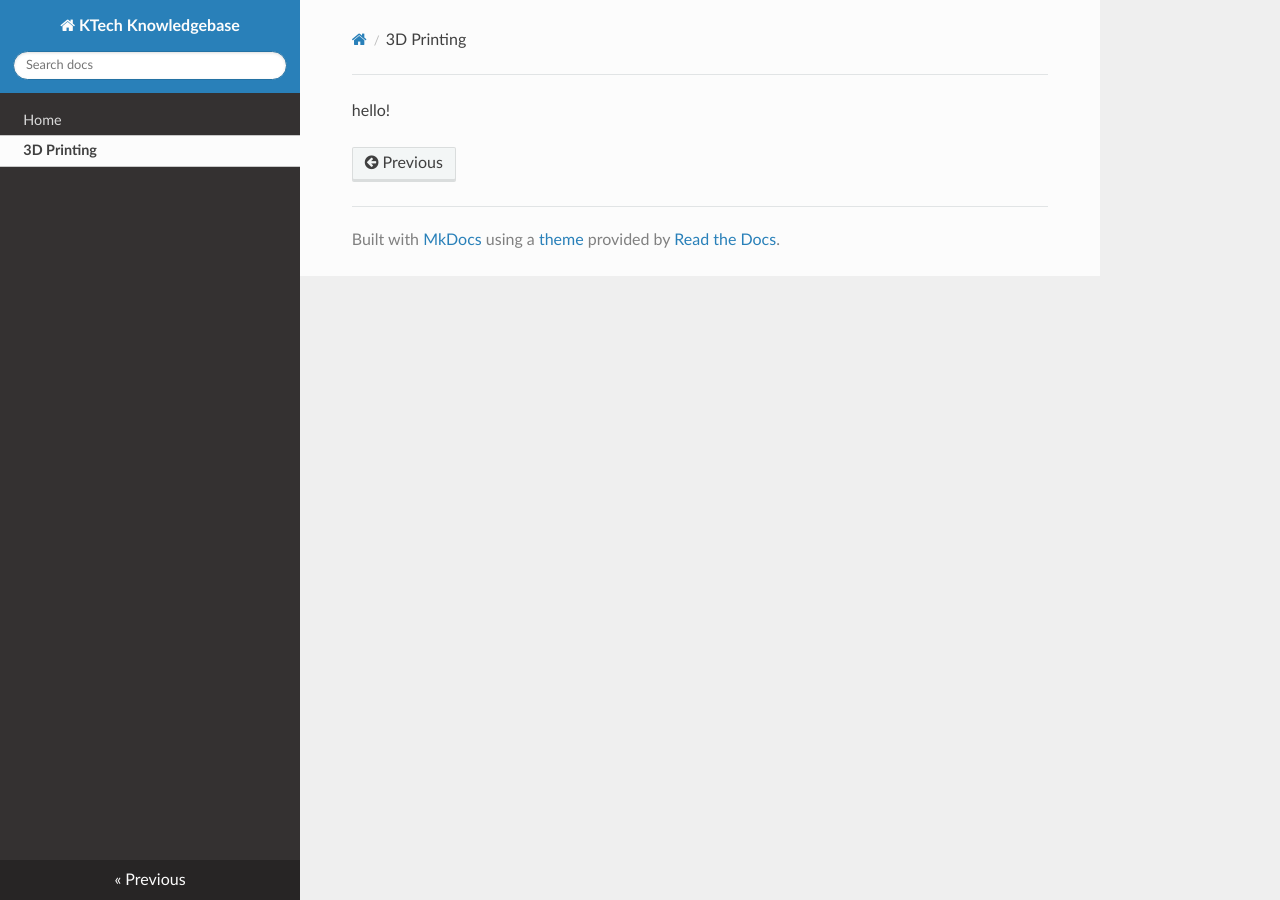
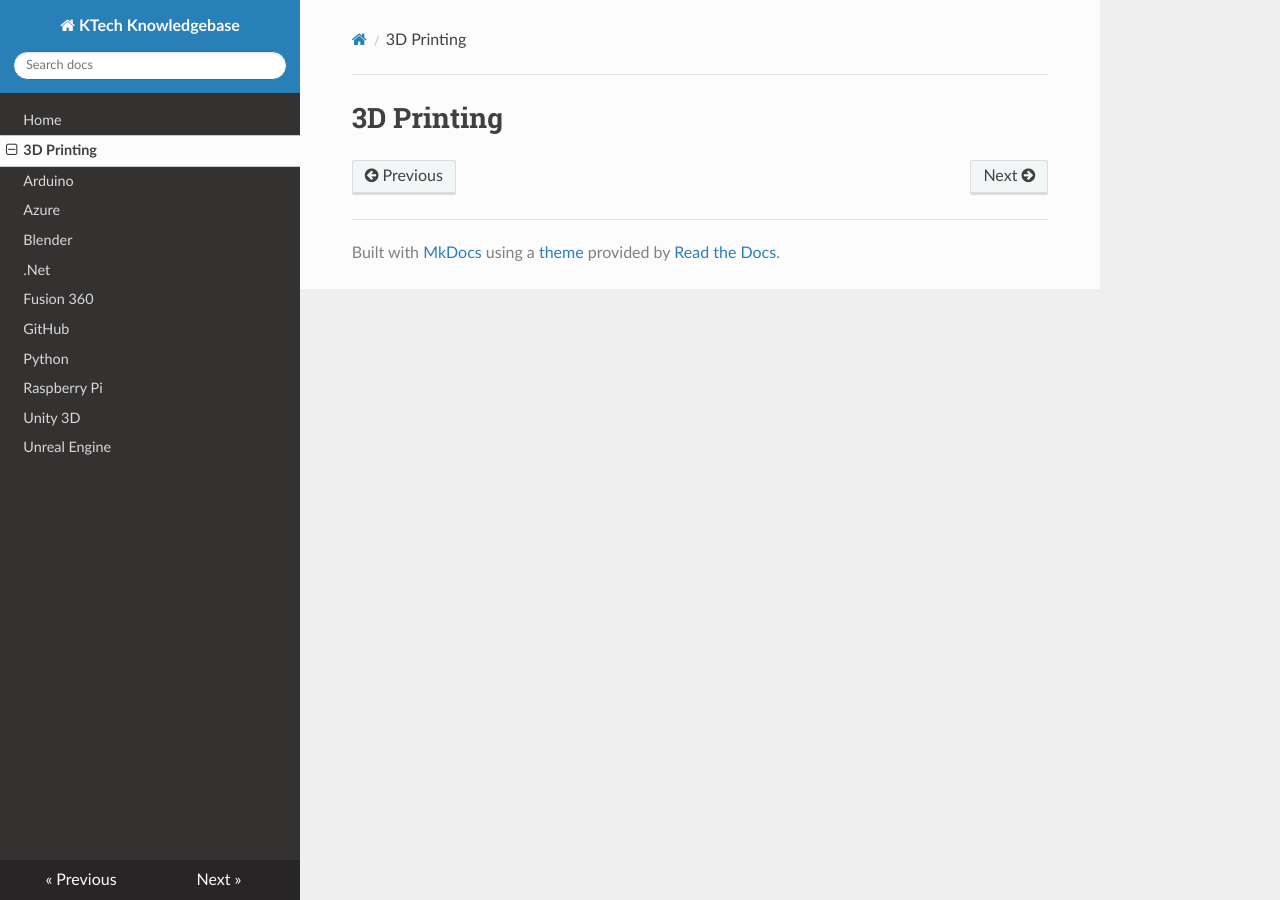
Before and after one commit to KTech-Kevin/knowledgebase, an MkDocs documentation site: the page built from docs/3d_printing.md, in a window 1280 px wide. Built offline with MkDocs 1.6.1, drawn with Linux system fonts in a browser that asks for light colours; nearby versions of some CDN libraries.

Commit message:
Additional Pages
Added additional pages and cname file

```diff
--- a/docs/3d_printing.md
+++ b/docs/3d_printing.md
@@ -1 +1 @@
-hello!
+# 3D Printing
--- a/mkdocs.yml
+++ b/mkdocs.yml
@@ -3,4 +3,14 @@ site_url: https://example.com/
 nav:
   - Home: index.md
   - 3D Printing: 3d_printing.md
+  - Arduino: arduino.md
+  - Azure: azure.md
+  - Blender: blender.md
+  - .Net: dotnet.md
+  - Fusion 360: fusion_360.md
+  - GitHub: github.md
+  - Python: python.md
+  - Raspberry Pi: raspberry_pi.md
+  - Unity 3D: unity.md
+  - Unreal Engine: unreal.md
 theme: readthedocs
```
Also changed, not shown: docs/arduino.md (added, +1 -0 lines), docs/azure.md (added, +1 -0 lines), docs/blender.md (added, +1 -0 lines), docs/dotnet.md (added, +1 -0 lines), docs/fusion_360.md (added, +1 -0 lines), docs/github.md (added, +5 -0 lines), docs/index.md (+3 -2 lines), docs/python.md (added, +1 -0 lines), docs/raspberry_pi.md (added, +1 -0 lines), docs/unity.md (added, +1 -0 lines), docs/unreal.md (added, +1 -0 lines), 1 other file.
